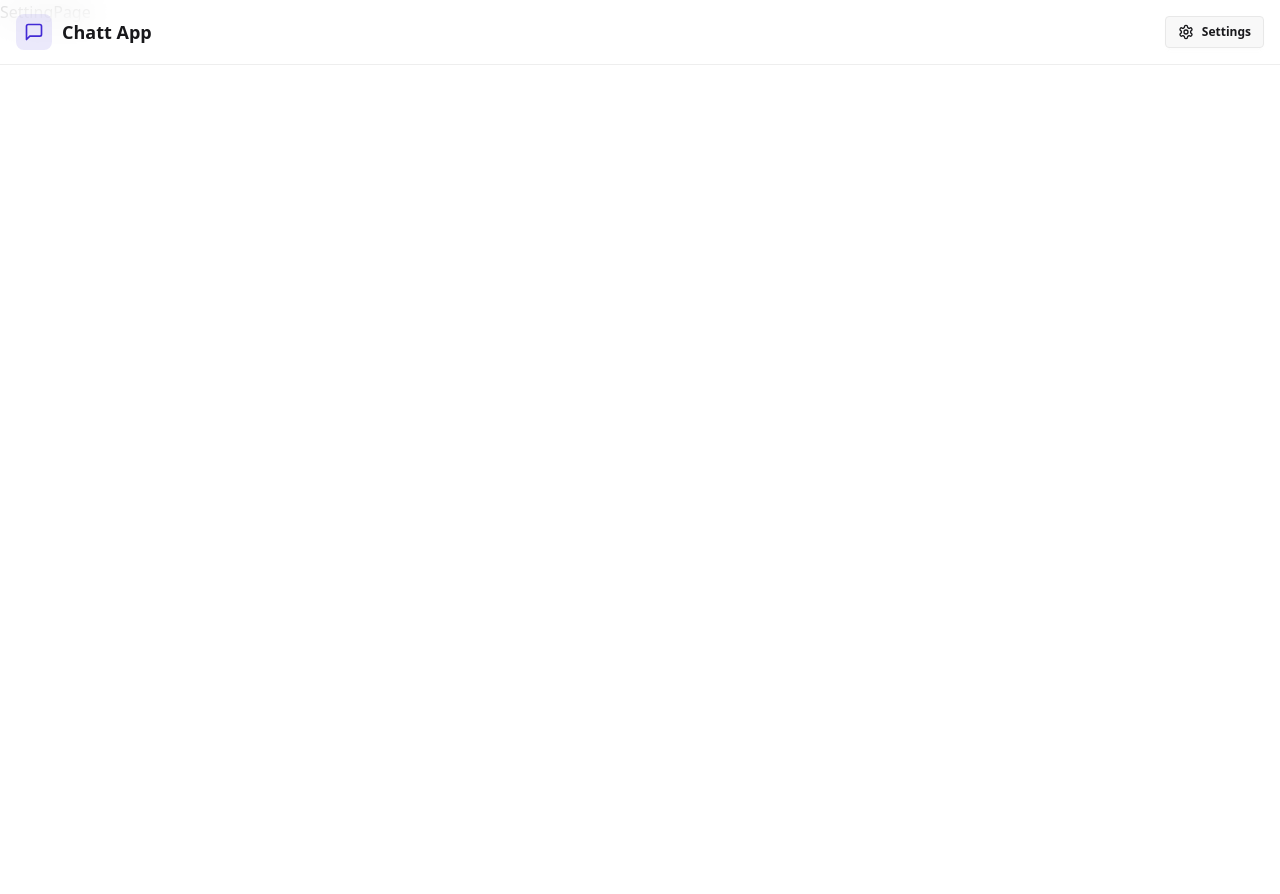
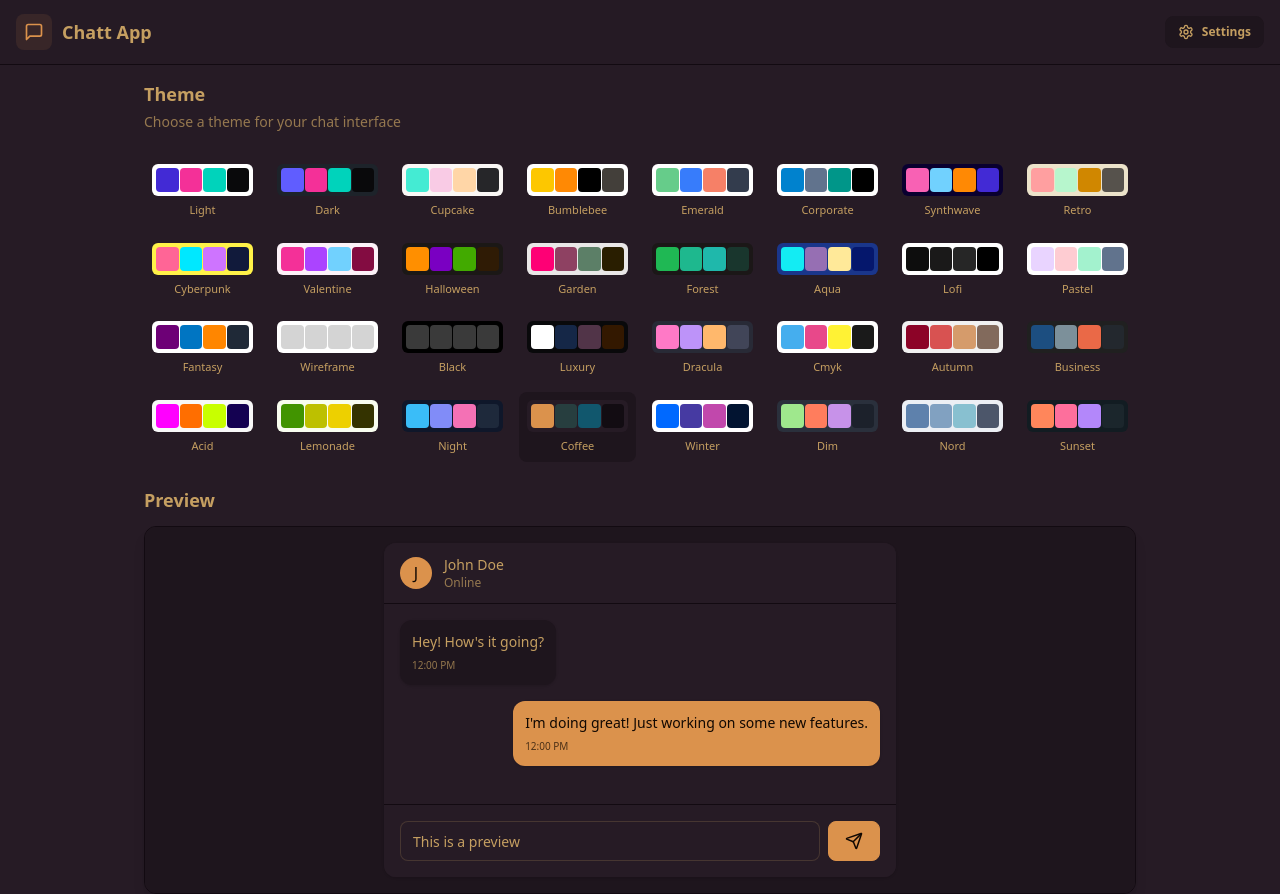
Before and after one commit to AhmadJilani12/RealTimeChattingApp, a React (Vite) app in the folder frontend/: page /settings in a window 1280 px wide. Before the commit the page ends 800 px from the top, so only its background shows below. Built offline with nearby package versions, Linux system fonts and the light colour scheme; no server answers.

Commit message:
setted up the theme setting

```diff
--- a/frontend/src/App.css
+++ b/frontend/src/App.css
@@ -1,3 +1,36 @@
 
 @import "tailwindcss";
-@plugin "daisyui";
+@plugin "daisyui" {
+    themes:   light,
+    dark,
+    cupcake,
+    bumblebee,
+    emerald,
+    corporate,
+    synthwave,
+    retro,
+    cyberpunk,
+    valentine,
+    halloween,
+    garden,
+    forest,
+    aqua,
+    lofi,
+    pastel,
+    fantasy,
+    wireframe,
+    black,
+    luxury,
+    dracula,
+    cmyk,
+    autumn,
+    business,
+    acid,
+    lemonade,
+    night,
+    coffee,
+    winter,
+    dim,
+    nord,
+    sunset
+  }
--- a/frontend/src/App.jsx
+++ b/frontend/src/App.jsx
@@ -11,9 +11,11 @@
 import { useAuthStore } from './store/useAuthStore';
 import   {Loader} from 'lucide-react';
 import {Toaster} from 'react-hot-toast';
+import { useThemeStore } from './store/useThemeStore';
 function App() {
   const [count, setCount] = useState(0)
-  const {authUser , checkAuth , isCheckingAuth } = useAuthStore()
+  const {authUser , checkAuth , isCheckingAuth } = useAuthStore();
+    const  {theme}= useThemeStore();
 useEffect(()=>{
   checkAuth();
 }
@@ -24,8 +26,8 @@
 <Loader className="size-10 animate-spin" ></Loader>
   </div>
   return (
-  <>
-  <Navbar />
+  <div data-theme = {theme}>
+  <Navbar  />
 
   <Routes>
     <Route path='/' element={authUser ?   <HomePage/> :  <Navigate to ="/login"/>  } />
@@ -36,7 +38,7 @@
 
   </Routes>
   <Toaster />
-  </>
+  </div>
   )
 }
 
--- /dev/null
+++ b/frontend/src/constants/index.js
@@ -0,0 +1,34 @@
+export const THEMES = [
+    "light",
+    "dark",
+    "cupcake",
+    "bumblebee",
+    "emerald",
+    "corporate",
+    "synthwave",
+    "retro",
+    "cyberpunk",
+    "valentine",
+    "halloween",
+    "garden",
+    "forest",
+    "aqua",
+    "lofi",
+    "pastel",
+    "fantasy",
+    "wireframe",
+    "black",
+    "luxury",
+    "dracula",
+    "cmyk",
+    "autumn",
+    "business",
+    "acid",
+    "lemonade",
+    "night",
+    "coffee",
+    "winter",
+    "dim",
+    "nord",
+    "sunset",
+  ];
--- a/frontend/src/pages/ProfilePage.jsx
+++ b/frontend/src/pages/ProfilePage.jsx
@@ -1,3 +1,4 @@
+import React from "react";
 import { useState } from "react";
 import { useAuthStore } from "../store/useAuthStore";
 import { Camera, Mail, User } from "lucide-react";
--- a/frontend/src/pages/SettingPage.jsx
+++ b/frontend/src/pages/SettingPage.jsx
@@ -1,9 +1,116 @@
-import React from 'react'
+import { THEMES } from "../constants";
+import { useThemeStore } from "../store/useThemeStore";
+import { Send } from "lucide-react";
+import React from "react";
+const PREVIEW_MESSAGES = [
+  { id: 1, content: "Hey! How's it going?", isSent: false },
+  { id: 2, content: "I'm doing great! Just working on some new features.", isSent: true },
+];
 
-const SettingPage = () => {
+const SettingsPage = () => {
+  const { theme, setTheme } = useThemeStore();
+
   return (
-    <div>SettingPage</div>
-  )
-}
+    <div className="max-h-full container mx-auto px-4 pt-20 max-w-5xl">
+      <div className="space-y-6">
+        <div className="flex flex-col gap-1">
+          <h2 className="text-lg font-semibold">Theme</h2>
+          <p className="text-sm text-base-content/70">Choose a theme for your chat interface</p>
+        </div>
 
-export default SettingPage
+        <div className="grid grid-cols-4 sm:grid-cols-6 md:grid-cols-8 gap-2">
+          {THEMES.map((t) => (
+            <button
+              key={t}
+              className={`
+                group flex flex-col items-center gap-1.5 p-2 rounded-lg transition-colors
+                ${theme === t ? "bg-base-200" : "hover:bg-base-200/50"}
+              `}
+              onClick={() => setTheme(t)}
+            >
+              <div className="relative h-8 w-full rounded-md overflow-hidden" data-theme={t}>
+                <div className="absolute inset-0 grid grid-cols-4 gap-px p-1">
+                  <div className="rounded bg-primary"></div>
+                  <div className="rounded bg-secondary"></div>
+                  <div className="rounded bg-accent"></div>
+                  <div className="rounded bg-neutral"></div>
+                </div>
+              </div>
+              <span className="text-[11px] font-medium truncate w-full text-center">
+                {t.charAt(0).toUpperCase() + t.slice(1)}
+              </span>
+            </button>
+          ))}
+        </div>
+
+        {/* Preview Section */}
+        <h3 className="text-lg font-semibold mb-3">Preview</h3>
+        <div className="rounded-xl border border-base-300 overflow-hidden bg-base-100 shadow-lg">
+          <div className="p-4 bg-base-200">
+            <div className="max-w-lg mx-auto">
+              {/* Mock Chat UI */}
+              <div className="bg-base-100 rounded-xl shadow-sm overflow-hidden">
+                {/* Chat Header */}
+                <div className="px-4 py-3 border-b border-base-300 bg-base-100">
+                  <div className="flex items-center gap-3">
+                    <div className="w-8 h-8 rounded-full bg-primary flex items-center justify-center text-primary-content font-medium">
+                      J
+                    </div>
+                    <div>
+                      <h3 className="font-medium text-sm">John Doe</h3>
+                      <p className="text-xs text-base-content/70">Online</p>
+                    </div>
+                  </div>
+                </div>
+
+                {/* Chat Messages */}
+                <div className="p-4 space-y-4 min-h-[200px] max-h-[200px] overflow-y-auto bg-base-100">
+                  {PREVIEW_MESSAGES.map((message) => (
+                    <div
+                      key={message.id}
+                      className={`flex ${message.isSent ? "justify-end" : "justify-start"}`}
+                    >
+                      <div
+                        className={`
+                          max-w-[80%] rounded-xl p-3 shadow-sm
+                          ${message.isSent ? "bg-primary text-primary-content" : "bg-base-200"}
+                        `}
+                      >
+                        <p className="text-sm">{message.content}</p>
+                        <p
+                          className={`
+                            text-[10px] mt-1.5
+                            ${message.isSent ? "text-primary-content/70" : "text-base-content/70"}
+                          `}
+                        >
+                          12:00 PM
+                        </p>
+                      </div>
+                    </div>
+                  ))}
+                </div>
+
+                {/* Chat Input */}
+                <div className="p-4 border-t border-base-300 bg-base-100">
+                  <div className="flex gap-2">
+                    <input
+                      type="text"
+                      className="input input-bordered flex-1 text-sm h-10"
+                      placeholder="Type a message..."
+                      value="This is a preview"
+                      readOnly
+                    />
+                    <button className="btn btn-primary h-10 min-h-0">
+                      <Send size={18} />
+                    </button>
+                  </div>
+                </div>
+              </div>
+            </div>
+          </div>
+        </div>
+      </div>
+    </div>
+  );
+};
+export default SettingsPage;
--- /dev/null
+++ b/frontend/src/store/useThemeStore.js
@@ -0,0 +1,9 @@
+import { create } from "zustand";
+
+export const useThemeStore = create((set) => ({
+  theme: localStorage.getItem("chat-theme") || "coffee",
+  setTheme: (theme) => {
+    localStorage.setItem("chat-theme", theme);
+    set({ theme });
+  },
+}));
```
Also changed, not shown: 2 other files (tests, documents, lock files or other folders).
